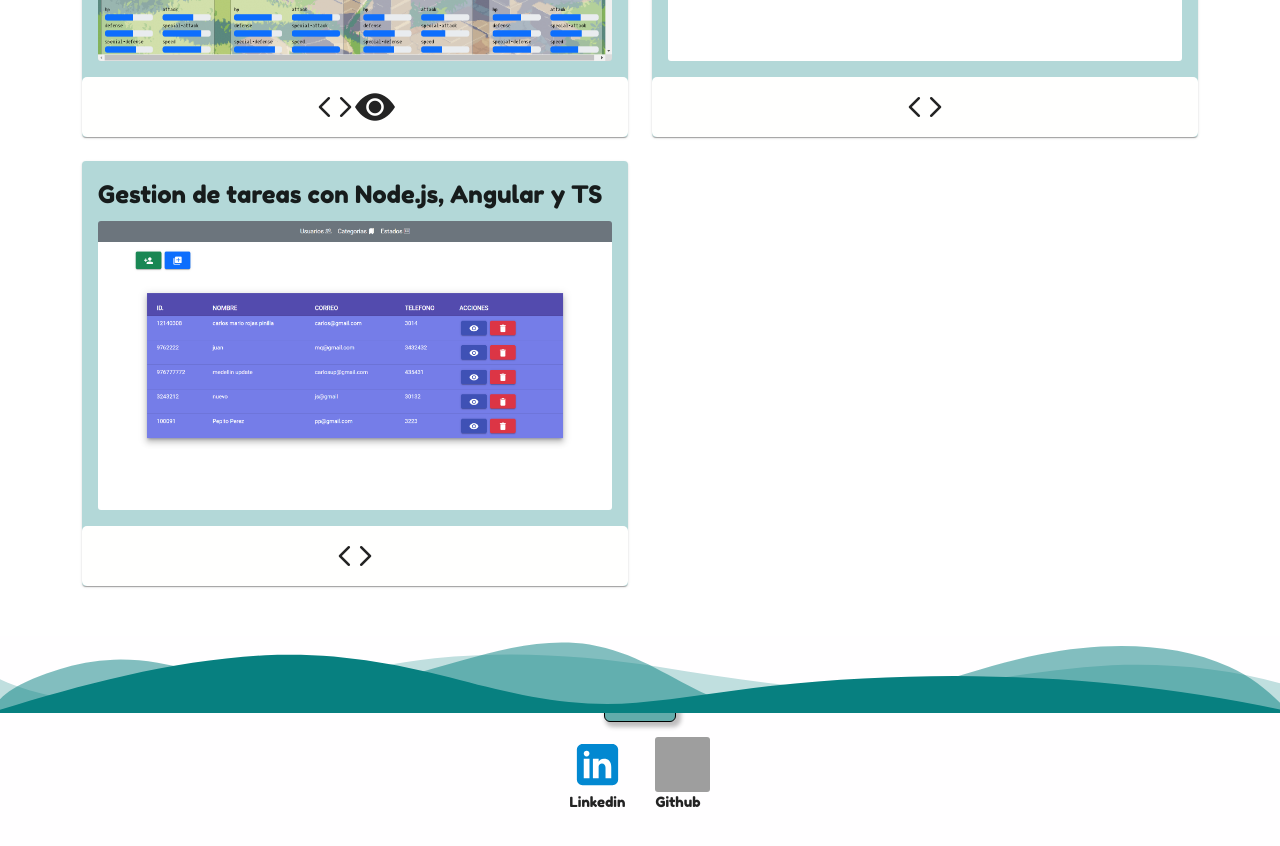
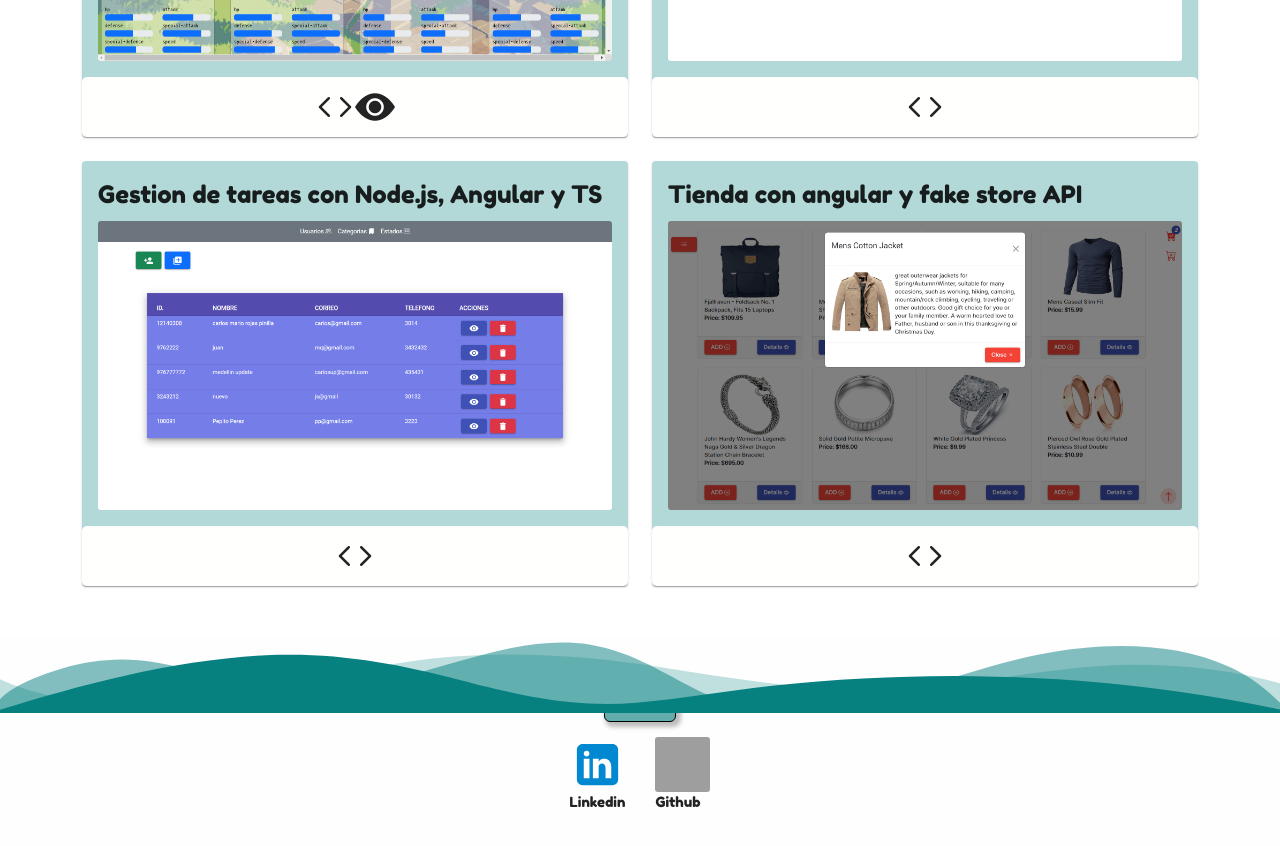
Before and after one commit to jesm17/portafolio, an Angular app: page / in a window 1280 px wide. Shown: the part 1320-2166 px from the top of the page. Built offline with nearby package versions, Linux system fonts and the light colour scheme; grey boxes are pictures that could not be loaded.

Commit message:
se agrego nuevo proyecto

```diff
--- a/src/app/app.component.html
+++ b/src/app/app.component.html
@@ -150,6 +150,7 @@
             </div>
             <div><h2 class="m-3">Nivel Basico</h2></div>
           </div>
+
         </div>
       </div>
     </div>
@@ -243,6 +244,34 @@
                 </mat-card-footer>
               </mat-card>
             </div>
+            <div
+              class="col col-md-12 col-ls-12 d-flex justify-content-center w-50"
+            >
+              <mat-card class="">
+                <mat-card-content>
+                  <mat-card-title
+                    >Tienda con angular y fake store API
+                  </mat-card-title>
+                  <div>
+                    <img
+                      src="../assets/projects/tienda.png"
+                      width="100%"
+                      height="100%"
+                    />
+                  </div>
+                </mat-card-content>
+                <mat-card-footer>
+                  <div class="d-flex justify-content-center">
+                    <a
+                      href="https://github.com/jesm17/store"
+                      target="_blank"
+                      ><i class="bi bi-code"></i
+                    ></a>
+
+                  </div>
+                </mat-card-footer>
+              </mat-card>
+            </div>
           </div>
         </div>
       </div>
```
Also changed, not shown: src/assets/projects/tienda.png (added).
